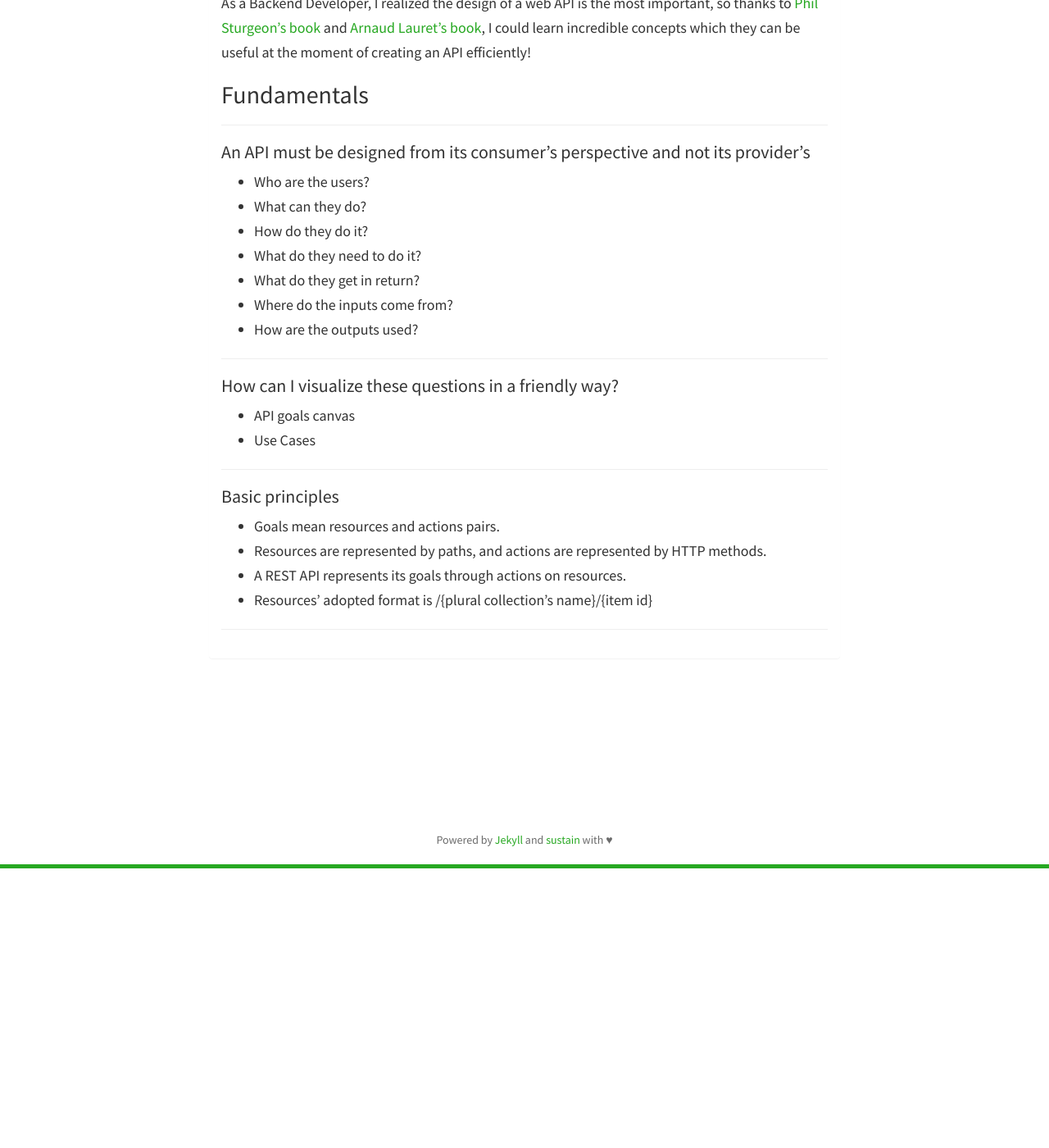
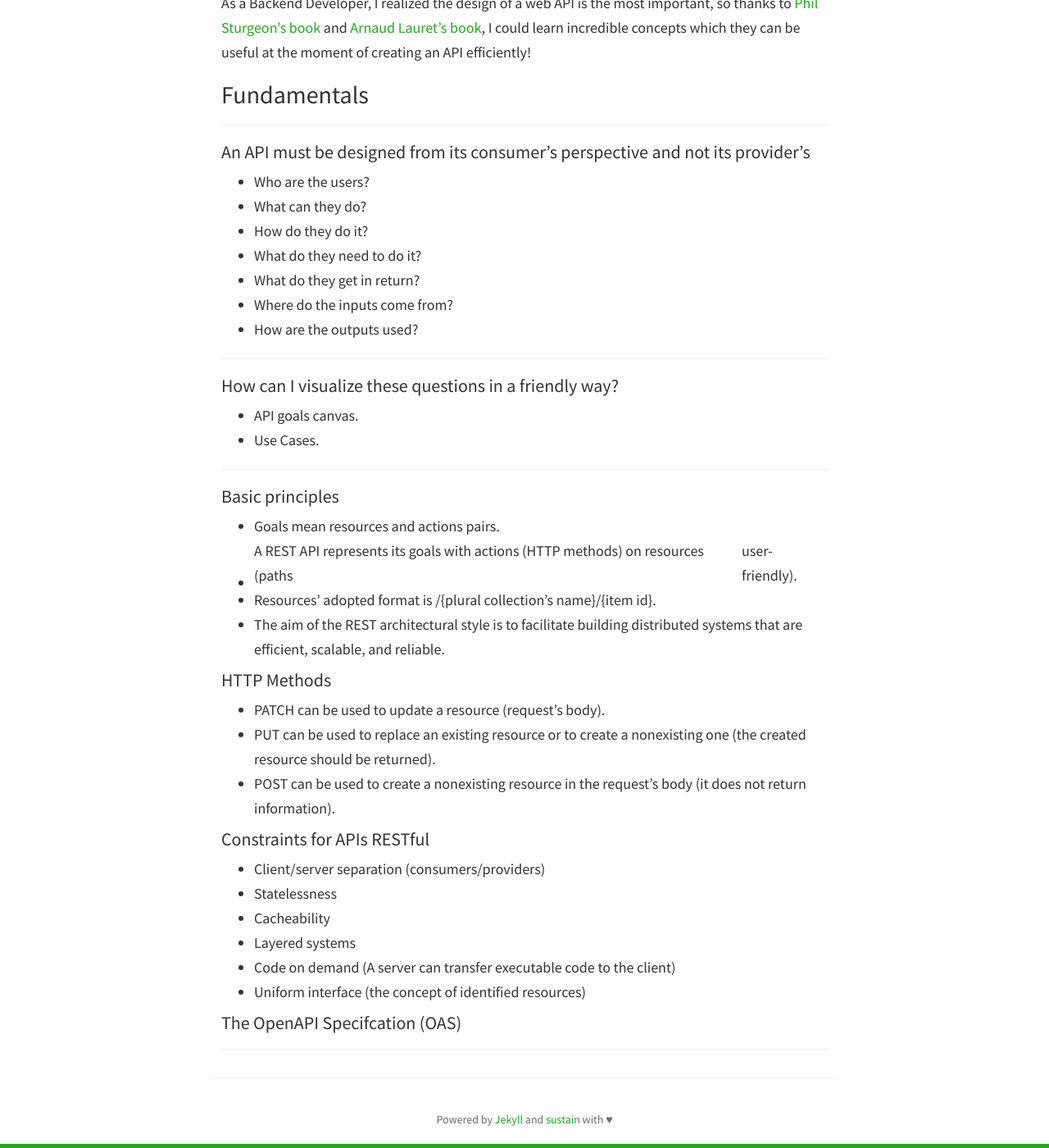
Before and after one commit to jfernancordova/jfernancordova.github.io, a Jekyll site: the page built from _posts/2020-12-18-what-i-have-learned-about-the-design-of-web-apis.md, in a window 1280 px wide and 1400 px high, scrolled down 341 px. Shown: the whole window at 82% size. Built offline with Jekyll 4.4.1, drawn with Linux system fonts in a browser that asks for light colours; nearby versions of some CDN libraries; comment, search, counter and statistics services are not loaded.

Commit message:
feature/new-articles | Adding more info

```diff
--- a/_posts/2020-12-18-what-i-have-learned-about-the-design-of-web-apis.md
+++ b/_posts/2020-12-18-what-i-have-learned-about-the-design-of-web-apis.md
@@ -26,13 +26,28 @@ As a Backend Developer, I realized the design of a web API is the most important
 ---
 
 #### How can I visualize these questions in a friendly way?
-* API goals canvas
-* Use Cases
+* API goals canvas.
+* Use Cases.
 
 ---
 
 #### Basic principles
 * Goals mean resources and actions pairs.
-* Resources are represented by paths, and actions are represented by HTTP methods.
-* A REST API represents its goals through actions on resources.
-* Resources' adopted format is /{plural collection’s name}/{item id}
+* A REST API represents its goals with actions (HTTP methods) on resources (paths | user-friendly).
+* Resources' adopted format is /{plural collection’s name}/{item id}.
+* The aim of the REST architectural style is to facilitate building distributed systems that are efficient, scalable, and reliable.
+
+#### HTTP Methods
+* PATCH can be used to update a resource (request’s body).
+* PUT can be used to replace an existing resource or to create a nonexisting one (the created resource should be returned).
+* POST can be used to create a nonexisting resource in the request’s body (it does not return information).
+
+#### Constraints for APIs RESTful
+* Client/server separation (consumers/providers)
+* Statelessness
+* Cacheability
+* Layered systems
+* Code on demand (A server can transfer executable code to the client)
+* Uniform interface (the concept of identified resources)
+
+#### The OpenAPI Specifcation (OAS)
```
